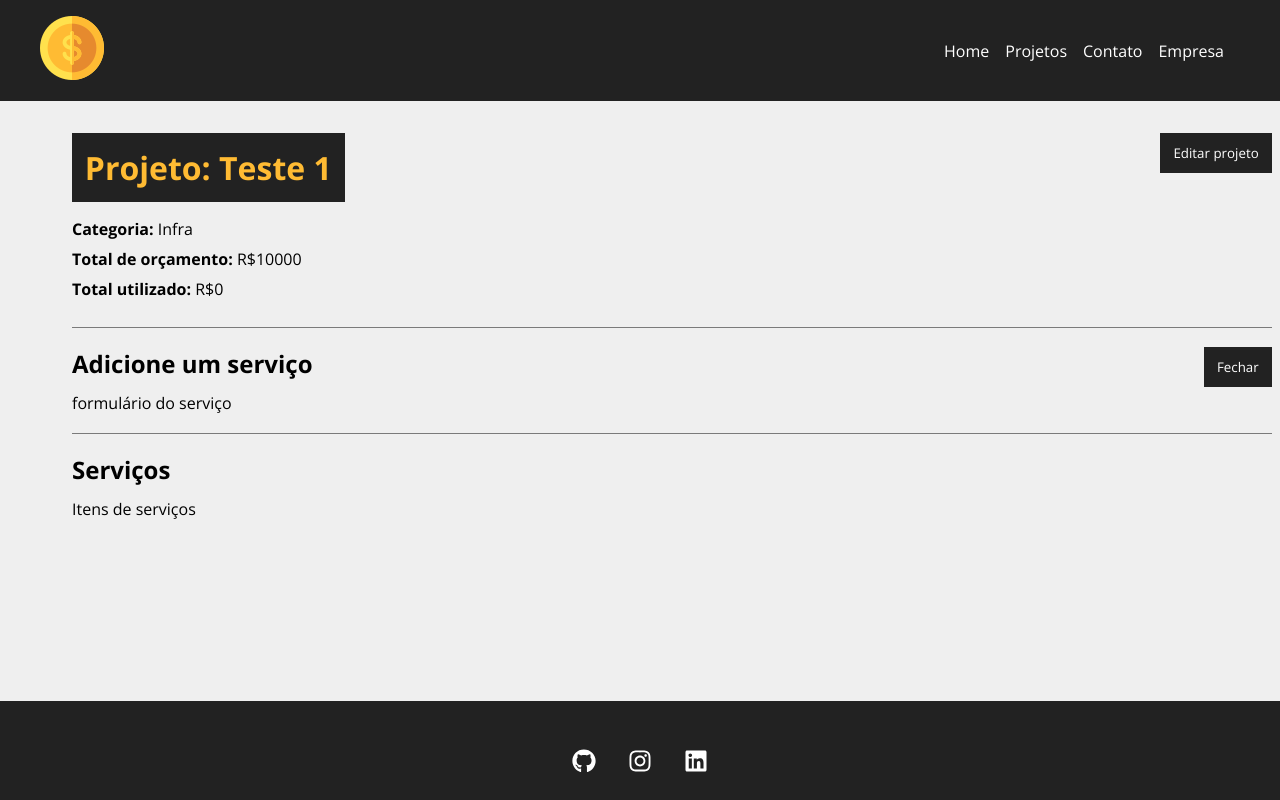
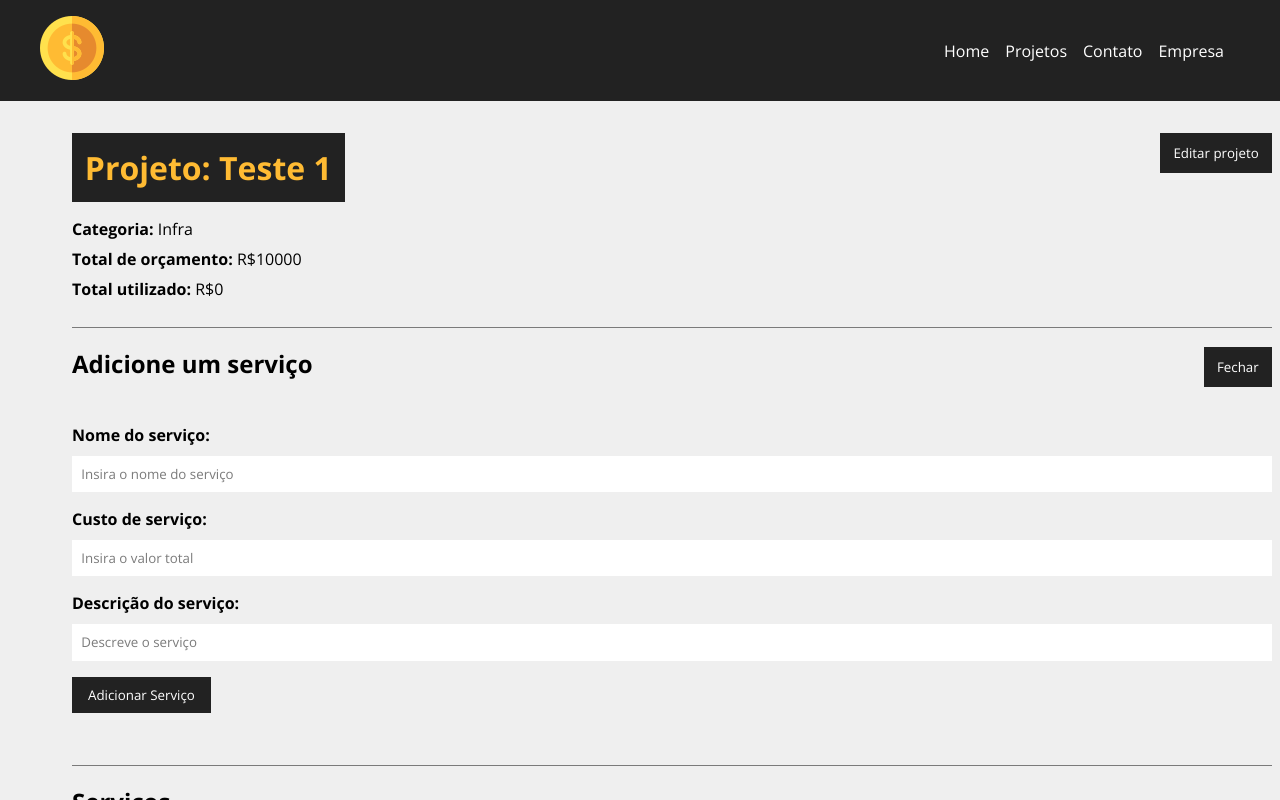
Before and after one commit to haparada9/costs, a React (Create React App) app: page /project/1 in a window 1280 px wide. Both pictures are taken after a click on the button "Adicionar serviço". Shown: the top 800 px of the page. Built offline with nearby package versions, Linux system fonts and the light colour scheme; data requests are answered from the project's data file.

Commit message:
feat: :sparkles: Adiciona formulário em um novo serviço.

```diff
--- a/db.json
+++ b/db.json
@@ -39,10 +39,21 @@
         "name": "Planejamento"
       },
       "name": "Teste 4",
-      "budget": "20000",
+      "budget": "40000",
       "cost": 0,
       "services": [],
       "id": 4
+    },
+    {
+      "name": "testando durante a aula",
+      "budget": "1",
+      "category": {
+        "id": "3",
+        "name": "Design"
+      },
+      "cost": 0,
+      "services": [],
+      "id": 5
     }
   ],
   "categories": [
--- a/src/components/pages/Project.js
+++ b/src/components/pages/Project.js
@@ -7,6 +7,7 @@
 import Container from "../layout/Container";
 import Message from "../layout/Message";
 import ProjectForm from "../project/ProjectForm";
+import ServiceForm from "../service/ServiceForm";
 
 function Project() {
   const { id } = useParams();
@@ -59,6 +60,8 @@
       .catch((err) => console.log(err));
   }
 
+  function createService() {}
+
   function toggleProjectForm() {
     setShowProjectForm(!showProjectForm);
   }
@@ -106,7 +109,11 @@
                   {!showServiceForm ? 'Adicionar serviço' : 'Fechar'}
                 </button>
                 <div className={styles.project_info}>
-                {showServiceForm && <div>formulário do serviço</div>}
+                {showServiceForm && <ServiceForm
+                  handleSubmit={createService}
+                  btnText="Adicionar Serviço"
+                  projectData={project}
+                />}
                 </div>
             </div>
             <h2>Serviços</h2>
--- /dev/null
+++ b/src/components/service/ServiceForm.js
@@ -0,0 +1,49 @@
+import { useState } from 'react'
+
+import Input from '../form/Input'
+import SubmitButton from '../form/SubmitButton'
+
+import styles from '../project/ProjectForm.module.css'
+
+function ServiceForm ({ handleSubmit, btnText, projectData }) {
+
+    function submit() {
+
+    }
+
+    function handleChange(e) {
+
+    }
+
+    return (
+        <form onSubmit={submit} className={styles.form}>
+            <Input
+                type="text"
+                text="Nome do serviço"
+                name="name"
+                placeholder="Insira o nome do serviço"
+                handleOnChange={handleChange}
+            />
+
+            <Input
+                type="number"
+                text="Custo de serviço"
+                name="cost"
+                placeholder="Insira o valor total"
+                handleOnChange={handleChange}
+            />
+
+            <Input
+                type="text"
+                text="Descrição do serviço"
+                name="description"
+                placeholder="Descreve o serviço"
+                handleOnChange={handleChange}
+            />
+
+            <SubmitButton text={btnText} />
+        </form>
+    )
+}
+
+export default ServiceForm
```
